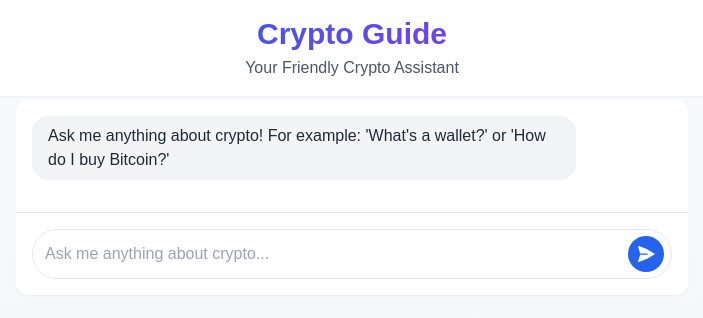
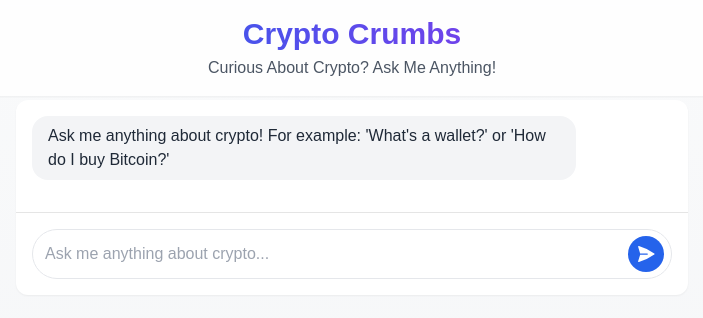
Before and after one commit to njlanyards/cryptoguide1, a Next.js app: page / in a window 1280 px wide. Shown: the top 318 px of the page, without its empty margins (288-991 px from the left). Built offline with nearby package versions, Linux system fonts and the light colour scheme.

Commit message:
feat: update app name to Crypto Crumbs and improve tagline

```diff
--- a/app/layout.tsx
+++ b/app/layout.tsx
@@ -13,8 +13,8 @@ const geistMono = Geist_Mono({
 });
 
 export const metadata: Metadata = {
-  title: "Crypto Guide - Your Friendly Crypto Assistant",
-  description: "Learn about cryptocurrency, blockchain, and more with simple explanations",
+  title: "Crypto Crumbs - Your Friendly Crypto Guide",
+  description: "Curious about cryptocurrency? Ask anything about Bitcoin, blockchain, NFTs, and more!",
   icons: {
     icon: [
       { url: './icon.svg', type: 'image/svg+xml' },
--- a/app/page.tsx
+++ b/app/page.tsx
@@ -94,10 +94,10 @@ export default function Home() {
       <header className="fixed top-0 left-0 right-0 bg-white/80 backdrop-blur-sm z-10 p-4 shadow-sm">
         <div className="max-w-2xl mx-auto text-center px-4">
           <h1 className="text-2xl md:text-3xl font-bold bg-clip-text text-transparent bg-gradient-to-r from-blue-600 to-purple-600">
-            Crypto Guide
+            Crypto Crumbs
           </h1>
           <p className="text-gray-600 text-sm md:text-base mt-1">
-            Your Friendly Crypto Assistant
+            Curious About Crypto? Ask Me Anything!
           </p>
         </div>
       </header>
```
